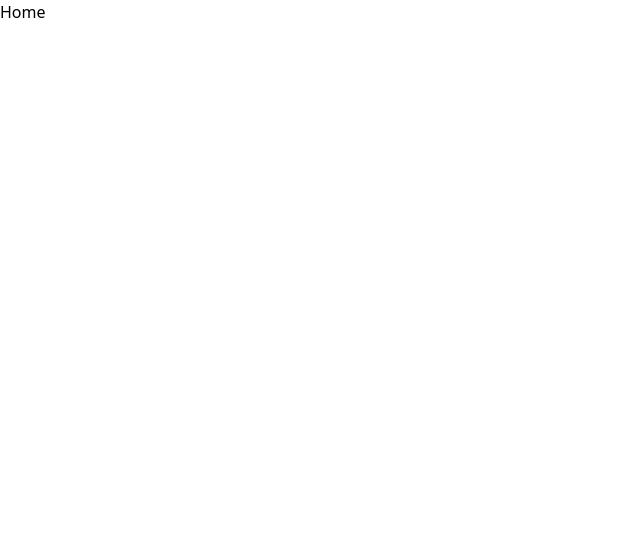
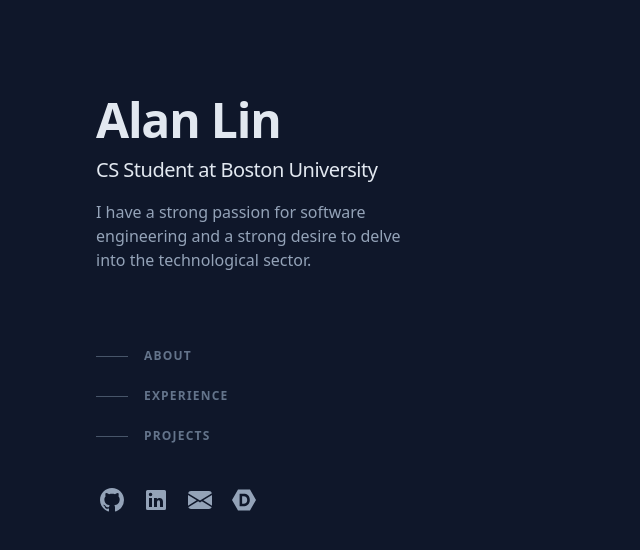
Before and after one commit to Alan0893/v2, a React (Create React App) app: page / in a window 1280 px wide. Shown: the top 550 px of the page, without its empty margins (0-640 px from the left). Built offline with nearby package versions, Linux system fonts and the light colour scheme.

Commit message:
minor changes

```diff
--- a/src/App.js
+++ b/src/App.js
@@ -2,15 +2,16 @@ import { BrowserRouter, Route, Routes } from 'react-router-dom';
 import './App.css';
 
 import Home from "./pages/Home.js";
+import { Background } from './components/Background';
 
 function App() {
   return (
     <BrowserRouter>
-      <div className='app'>
+      <Background>
         <Routes>
           <Route exact path='/' element={<Home />} />
         </Routes>
-      </div>
+      </Background>
     </BrowserRouter>
   );
 }
--- /dev/null
+++ b/src/components/Header.js
@@ -0,0 +1,223 @@
+import React from 'react'
+
+const Header = () => {
+  return (
+    <header className='
+      lg:sticky
+      lg:top-0
+      lg:flex
+      lg:max-h-screen
+      lg:w-1/2
+      lg:flex-col
+      lg:justify-between
+      lg:py-24
+    '>
+      <div>
+        <h1 className='
+          text-4xl
+          font-bold
+          tracking-tight
+          text-slate-200
+          sm:text-5xl
+        '>
+          <a href='/'>Alan Lin</a>
+        </h1>
+        <h2 className='
+          mt-3
+          text-lg
+          font-medium
+          tracking-tight
+          text-slate-200
+          sm:text-xl
+        '>
+          CS Student at Boston University
+        </h2>
+        <p className='
+          mt-4
+          max-w-xs
+          leading-normal
+        '>
+          I have a strong passion for software engineering and a strong desire to delve into the technological sector.
+        </p>
+
+        <nav className='
+          nav
+          hidden
+          lg:block
+        ' aria-label="Navigation Menu">
+          <ul className='
+            mt-16
+            w-max
+          '>
+            <li>
+              <a className='
+                active
+                group
+                flex
+                items-center
+                py-3
+              ' href="#about">
+                <span className='
+                  nav-indicator
+                  mr-4
+                  h-px
+                  w-8
+                  bg-slate-600
+                  transition-all
+                  group-hover:w-16
+                  group-hover:bg-slate-200
+                  group-focus-visible:w-16
+                  group-focus-visible:bg-slate-200
+                  motion-reduce:transition-none
+                '></span>
+                <span className='
+                  nav-text
+                  text-xs
+                  font-bold
+                  uppercase
+                  tracking-widest
+                  text-slate-500
+                  group-hover:text-slate-200
+                  group-focus-visible:text-slate-200
+                '> About</span>
+              </a>
+            </li>
+            <li>
+              <a className='
+                group
+                flex
+                items-center
+                py-3
+              ' href='#experience'>
+                <span className='
+                  nav-indicator
+                  mr-4
+                  h-px
+                  w-8
+                  bg-slate-600
+                  transition-all
+                  group-hover:w-16
+                  group-hover:bg-slate-200
+                  group-focus-visible:w-16
+                  group-focus-visible:bg-slate-200
+                  motion-reduce:transition-none
+                '></span>
+                <span className='
+                  nav-text
+                  text-xs
+                  font-bold
+                  uppercase
+                  tracking-widest
+                  text-slate-500
+                  group-hover:text-slate-200
+                  group-focus-visible:text-slate-200'
+                > Experience</span>
+              </a>
+            </li>
+            <li>
+              <a className='
+                group
+                flex
+                items-center
+                py-3
+              ' href="#projects">
+                <span className='
+                  nav-indicator
+                  mr-4
+                  h-px
+                  w-8
+                  bg-slate-600
+                  transition-all
+                  group-hover:w-16
+                  group-hover:bg-slate-200
+                  group-focus-visible:w-16
+                  group-focus-visible:bg-slate-200
+                  motion-reduce:transition-none
+                '></span>
+                <span className='
+                  nav-text
+                  text-xs
+                  font-bold
+                  uppercase
+                  tracking-widest
+                  text-slate-500
+                  group-hover:text-slate-200
+                  group-focus-visible:text-slate-200
+                '> Projects</span>
+              </a>
+            </li>
+          </ul>
+        </nav>
+
+      </div>
+      <ul className='
+        ml-1
+        mt-8
+        flex
+        items-center
+      ' aria-label='media'>
+        <li className='
+          mr-5
+          text-xs
+        '>
+          <a className='
+            block
+            gover:text-slate-200
+          ' href='https://github.com/Alan0893' target='_blank' rel='noreferrer'>
+            <span className='sr-only'>Github</span>
+            <svg xmlns='http://www.w3.org/2000/svg'
+              viewBox='0 0 16 16' fill='currentColor' className='h-6 w-6' aria-hidden='true'>
+                <path d="M8 0C3.58 0 0 3.58 0 8c0 3.54 2.29 6.53 5.47 7.59.4.07.55-.17.55-.38 0-.19-.01-.82-.01-1.49-2.01.37-2.53-.49-2.69-.94-.09-.23-.48-.94-.82-1.13-.28-.15-.68-.52-.01-.53.63-.01 1.08.58 1.23.82.72 1.21 1.87.87 2.33.66.07-.52.28-.87.51-1.07-1.78-.2-3.64-.89-3.64-3.95 0-.87.31-1.59.82-2.15-.08-.2-.36-1.02.08-2.12 0 0 .67-.21 2.2.82.64-.18 1.32-.27 2-.27.68 0 1.36.09 2 .27 1.53-1.04 2.2-.82 2.2-.82.44 1.1.16 1.92.08 2.12.51.56.82 1.27.82 2.15 0 3.07-1.87 3.75-3.65 3.95.29.25.54.73.54 1.48 0 1.07-.01 1.93-.01 2.2 0 .21.15.46.55.38A8.013 8.013 0 0016 8c0-4.42-3.58-8-8-8z"></path>
+              </svg>
+          </a>
+        </li>
+        <li className='
+          mr-5
+          text-xs
+        '>
+          <a className='
+            block
+            gover:text-slate-200
+          ' href='https://www.linkedin.com/in/alanl193/' target='_blank' rel='noreferrer'>
+            <span className='sr-only'>LinkedIn</span>
+            <svg xmlns='http://www.w3.org/2000/svg'
+              viewBox='0 0 24 24' fill='currentColor' className='h-6 w-6' aria-hidden='true'>
+                <path d="M20.5 2h-17A1.5 1.5 0 002 3.5v17A1.5 1.5 0 003.5 22h17a1.5 1.5 0 001.5-1.5v-17A1.5 1.5 0 0020.5 2zM8 19H5v-9h3zM6.5 8.25A1.75 1.75 0 118.3 6.5a1.78 1.78 0 01-1.8 1.75zM19 19h-3v-4.74c0-1.42-.6-1.93-1.38-1.93A1.74 1.74 0 0013 14.19a.66.66 0 000 .14V19h-3v-9h2.9v1.3a3.11 3.11 0 012.7-1.4c1.55 0 3.36.86 3.36 3.66z"></path>
+              </svg>
+          </a>
+        </li>
+        <li className='
+          mr-5
+          text-xs
+        '>
+          <a className='
+            block
+            gover:text-slate-200
+          ' href='mailto:alanl07905@gmail.com' target='_blank' rel='noreferrer'>
+            <span className='sr-only'>Mail</span>
+            <svg xmlns='http://www.w3.org/2000/svg'
+              viewBox='0 0 16 16' fill='currentColor' className='h-6 w-6' aria-hidden='true'>
+                <path d="M.05 3.555A2 2 0 0 1 2 2h12a2 2 0 0 1 1.95 1.555L8 8.414.05 3.555ZM0 4.697v7.104l5.803-3.558L0 4.697ZM6.761 8.83l-6.57 4.027A2 2 0 0 0 2 14h12a2 2 0 0 0 1.808-1.144l-6.57-4.027L8 9.586l-1.239-.757Zm3.436-.586L16 11.801V4.697l-5.803 3.546Z"/>
+              </svg>
+          </a>
+        </li>
+        <li className='
+          mr-5
+          text-xs
+        '>
+          <a className='
+            block
+            gover:text-slate-200
+          ' href='https://devpost.com/Alan0893' target='_blank' rel='noreferrer'>
+            <span className='sr-only'>Devpost</span>
+            <svg xmlns='http://www.w3.org/2000/svg'
+              viewBox='0 0 24 24' fill='currentColor' className='h-6 w-6' aria-hidden='true'>
+                <path d="M6.002 1.61 0 12.004 6.002 22.39h11.996L24 12.004 17.998 1.61zm1.593 4.084h3.947c3.605 0 6.276 1.695 6.276 6.31 0 4.436-3.21 6.302-6.456 6.302H7.595zm2.517 2.449v7.714h1.241c2.646 0 3.862-1.55 3.862-3.861.009-2.569-1.096-3.853-3.767-3.853z"/>              </svg>
+          </a>
+        </li>
+      </ul>
+    </header>
+  )
+};
+
+export default Header;
--- a/src/pages/Home.js
+++ b/src/pages/Home.js
@@ -1,8 +1,10 @@
 import React from 'react'
+
+import Header from '../components/Header'
 
 const Home = () => {
   return (
-	<div>Home</div>
+    <Header />
   )
 }
 
```
